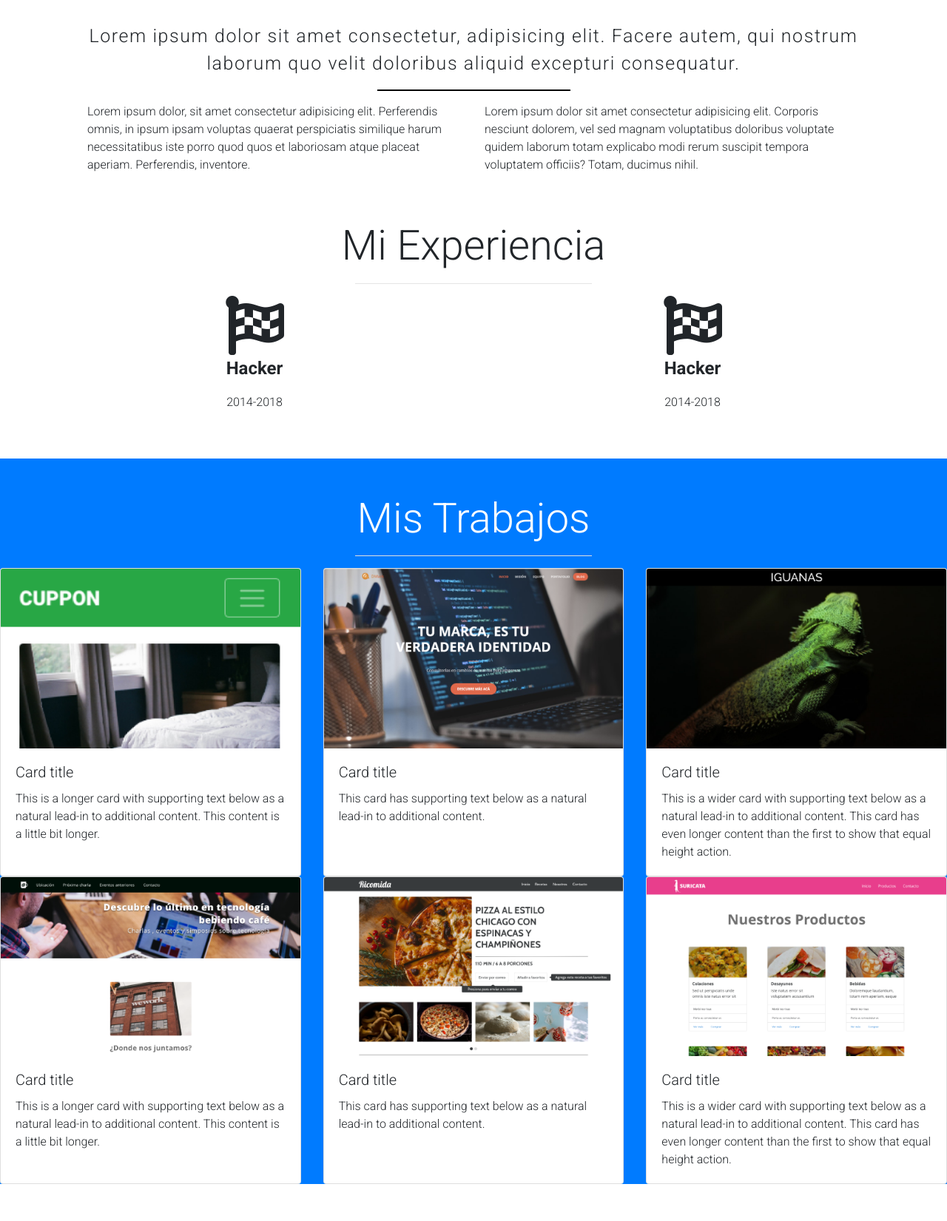
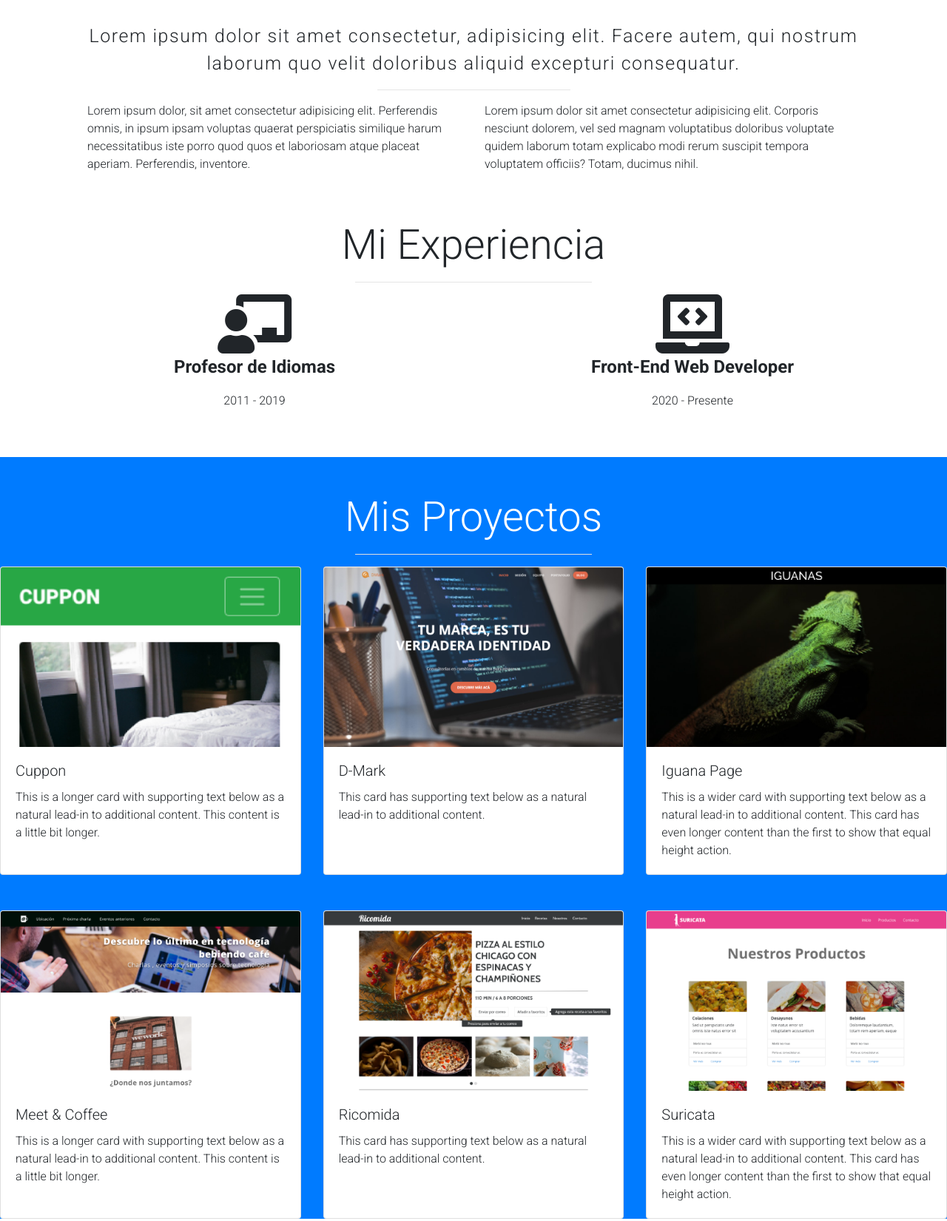
Before and after one commit to ajff05/portafolio, a plain HTML site: page index.html in a window 1280 px wide. Shown: the part 682-2333 px from the top of the page at 74% size. Drawn offline with nearby package versions, Linux system fonts and the light colour scheme; a script that the page names is missing.

Commit message:
Footer and Smooth Scroll added

```diff
--- a/assets/css/style.css
+++ b/assets/css/style.css
@@ -2,6 +2,10 @@
 
 body {
     font-family: 'Roboto', sans-serif;
+}
+
+html {
+    scroll-behavior: smooth;
 }
 
 #inicio .jumbotron {
@@ -27,9 +31,9 @@ body {
     letter-spacing: 0.1rem;
 }
 
-#sobre-mi hr {
+#sobre-mi #experiencia hr {
     background-color: black;
-    height: 0.1rem;
+    height: 0.5rem;
 }
 
 #experiencia .exp-text {
--- a/index.html
+++ b/index.html
@@ -22,7 +22,7 @@
     <!-- NAVBAR -->
     <nav class="navbar navbar-expand-lg navbar-dark bg-primary fixed-top">
         <div class="container px-5">
-            <a class="navbar-brand font-weight-bold" href="#">Angel Fuenmayor</a>
+            <a class="navbar-brand font-weight-bold" href="#inicio">Angel Fuenmayor</a>
             <button class="navbar-toggler" type="button" data-toggle="collapse" data-target="#navbarNav"
                 aria-controls="navbarNav" aria-expanded="false" aria-label="Toggle navigation">
                 <span class="navbar-toggler-icon"></span>
@@ -30,16 +30,16 @@
             <div class="collapse navbar-collapse" id="navbarNav">
                 <ul class="navbar-nav ml-auto">
                     <li class="nav-item active">
-                        <a class="nav-link" href="#about">Sobre mí <span class="sr-only">(current)</span></a>
+                        <a class="nav-link" href="#sobre-mi">Sobre mí <span class="sr-only">(current)</span></a>
                     </li>
                     <li class="nav-item active">
-                        <a class="nav-link" href="#experience">Experiencia</a>
+                        <a class="nav-link" href="#experiencia">Experiencia</a>
                     </li>
                     <li class="nav-item active">
-                        <a class="nav-link" href="#work">Trabajos</a>
+                        <a class="nav-link" href="#projects">Proyectos</a>
                     </li>
                     <li class="nav-item active">
-                        <a class="nav-link" href="#contact">Contacto</a>
+                        <a class="nav-link" href="#contacto">Contacto</a>
                     </li>
                 </ul>
             </div>
@@ -51,13 +51,13 @@
         <div class="jumbotron text-center">
             <div>
                 <h2 class="display-4 text-secondary">YO SOY</h2>
-                <hr class="my-4 bg-light">
+                <hr class="my-4 bg-secondary">
                 <h1 class="font-weight-bold display-4 text-secondary">DESARROLLADOR WEB FULL-STACK</h1>
             </div>
         </div>
     </header>
 
-
+    <!-- ABOUT ME -->
     <section id="sobre-mi" class="">
         <div class="container px-5">
         <p class="text-center content-header">Lorem ipsum dolor sit amet consectetur, adipisicing elit. Facere autem, qui nostrum laborum quo velit doloribus aliquid excepturi consequatur.</p>
@@ -74,32 +74,34 @@
         </div>
     </section>
 
+    <!-- EXPERIENCE -->
     <section id="experiencia" class="mt-5">
         <h2 class="display-4 text-center">Mi Experiencia</h2>
         <hr class="w-25">
         <div class="row mx-5">
             <div class="col-sm-6 text-center">
-                <i class="fas fa-flag-checkered fa-5x"></i>
-                <p class="font-weight-bold exp-text">Hacker</p>
-                <p>2014-2018</p>
+                <i class="fas fa-chalkboard-teacher fa-5x"></i>
+                <p class="font-weight-bold exp-text">Profesor de Idiomas</p>
+                <p>2011 - 2019</p>
             </div>
 
             <div class="col-sm-6 text-center">
-            <i class="fas fa-flag-checkered fa-5x"></i>
-            <p class="font-weight-bold exp-text">Hacker</p>
-            <p>2014-2018</p>
+            <i class="fas fa-laptop-code fa-5x"></i>
+            <p class="font-weight-bold exp-text">Front-End Web Developer</p>
+            <p>2020 - Presente</p>
             </div>
         </div>
     </section>
 
-    <section id="trabajos" class="mt-5 bg-primary pt-5">
-        <h2 class="display-4 text-center text-white">Mis Trabajos</h2>
+    <!-- WORK -->
+    <section id="projects" class="mt-5 bg-primary pt-5">
+        <h2 class="display-4 text-center text-white">Mis Proyectos</h2>
         <hr class="w-25 bg-light">
         <div class="card-deck">
             <div class="card">
                 <img src="assets/img/cuppon.png" class="card-img-top" alt="...">
                 <div class="card-body">
-                    <h5 class="card-title">Card title</h5>
+                    <h5 class="card-title">Cuppon</h5>
                     <p class="card-text">This is a longer card with supporting text below as a natural lead-in to additional
                         content. This content is a little bit longer.</p>
                 </div>
@@ -107,25 +109,25 @@
             <div class="card">
                 <img src="assets/img/dmark.png" class="card-img-top" alt="...">
                 <div class="card-body">
-                    <h5 class="card-title">Card title</h5>
+                    <h5 class="card-title">D-Mark</h5>
                     <p class="card-text">This card has supporting text below as a natural lead-in to additional content.</p>
                 </div>
             </div>
             <div class="card">
                 <img src="assets/img/iguana_page.png" class="card-img-top" alt="...">
                 <div class="card-body">
-                    <h5 class="card-title">Card title</h5>
+                    <h5 class="card-title">Iguana Page</h5>
                     <p class="card-text">This is a wider card with supporting text below as a natural lead-in to additional
                         content. This card has even longer content than the first to show that equal height action.</p>
                 </div>
             </div>
         </div>
 
-        <div class="card-deck">
+        <div class="card-deck mt-5">
             <div class="card">
                 <img src="assets/img/meet_coffee.png" class="card-img-top" alt="...">
                 <div class="card-body">
-                    <h5 class="card-title">Card title</h5>
+                    <h5 class="card-title">Meet & Coffee</h5>
                     <p class="card-text">This is a longer card with supporting text below as a natural lead-in to additional
                         content. This content is a little bit longer.</p>
                 </div>
@@ -133,14 +135,14 @@
             <div class="card">
                 <img src="assets/img/ricomida.png" class="card-img-top" alt="...">
                 <div class="card-body">
-                    <h5 class="card-title">Card title</h5>
+                    <h5 class="card-title">Ricomida</h5>
                     <p class="card-text">This card has supporting text below as a natural lead-in to additional content.</p>
                 </div>
             </div>
             <div class="card">
                 <img src="assets/img/suricata.png" class="card-img-top" alt="...">
                 <div class="card-body">
-                    <h5 class="card-title">Card title</h5>
+                    <h5 class="card-title">Suricata</h5>
                     <p class="card-text">This is a wider card with supporting text below as a natural lead-in to additional
                         content. This card has even longer content than the first to show that equal height action.</p>
                 </div>
@@ -148,14 +150,31 @@
         </div>
     </section>
 
-
-    <section>
+    <!-- TYPEFORM -->
+    <section id="contacto">
         <div class="typeform-widget" data-url="https://form.typeform.com/to/gyQBNC90" style="width: 100%; height: 500px;"></div>
         <script> (function () { var qs, js, q, s, d = document, gi = d.getElementById, ce = d.createElement, gt = d.getElementsByTagName, id = "typef_orm", b = "https://embed.typeform.com/"; if (!gi.call(d, id)) { js = ce.call(d, "script"); js.id = id; js.src = b + "embed.js"; q = gt.call(d, "script")[0]; q.parentNode.insertBefore(js, q) } })() </script>
         <div style="font-family: Sans-Serif;font-size: 12px;color: #999;opacity: 0.5; padding-top: 5px;"> powered by <a
                 href="https://admin.typeform.com/signup?utm_campaign=gyQBNC90&utm_source=typeform.com-01EP2ENNPMS29SEZ3BCHXYFB6M-free&utm_medium=typeform&utm_content=typeform-embedded-poweredbytypeform&utm_term=ES"
                 style="color: #999" target="_blank">Typeform</a> </div>
     </section>
+
+    <!-- FOOTER -->
+    <footer class="bg-primary">
+        <div class="container p-5">
+            <div class="row">
+                <div class="col-sm-6 text-center">
+                    <h3 class="font-weight-bold text-white py-3">Angel Fuenmayor</h3>
+                </div>
+                <div class="col-sm-6 text-center icons">
+                    <a target="_blank" href="https://www.facebook.com/"><i class="fab fa-facebook"></i></a>
+                    <a target="_blank" href="https://www.linkedin.com"><i class="fab fa-linkedin"></i></a>
+                    <a target="_blank" href="https://www.twitter.com"><i class="fab fa-twitter-square"></i></a>
+                    <a target="_blank" href="https://www.github.com"><i class="fab fa-github-square"></i></a>
+                </div>
+            </div>
+        </div>
+    </footer>
     <!-- JQuery 3.5.1 'min'-->
     <script src="https://code.jquery.com/jquery-3.5.1.min.js"
         integrity="sha256-9/aliU8dGd2tb6OSsuzixeV4y/faTqgFtohetphbbj0=" crossorigin="anonymous"></script>
```
